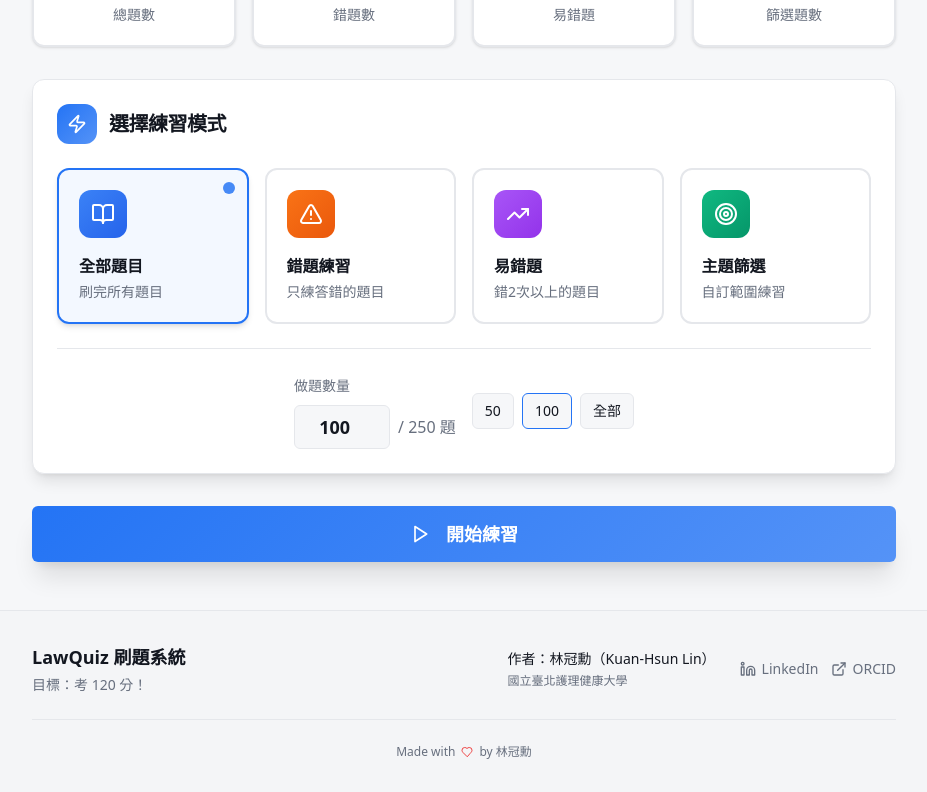
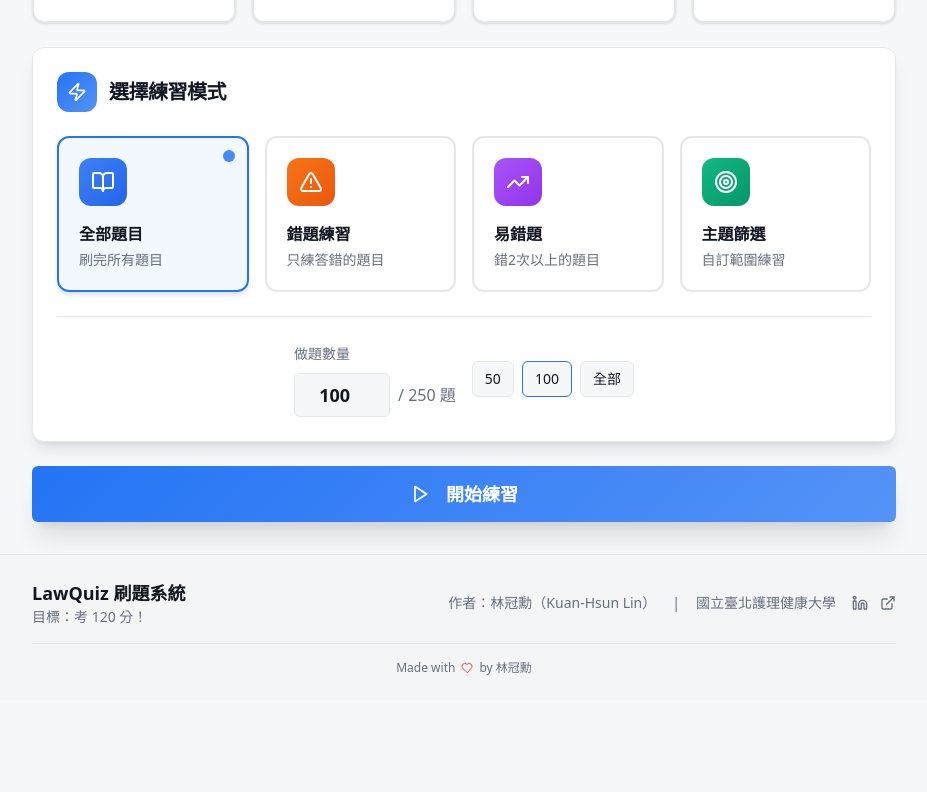
Before and after one commit to gslin1224/LawQuiz, a React (Vite) app: page / in a window 1280 px wide. Shown: the part 405-1197 px from the top of the page, without its empty margins (176-1103 px from the left). After the commit the page ends 1105 px from the top, so only its background shows below. Built offline with nearby package versions, Linux system fonts and the light colour scheme.

Commit message:
Improve footer layout and Home spacing

```diff
--- a/src/components/Footer.tsx
+++ b/src/components/Footer.tsx
@@ -2,46 +2,42 @@ import { Heart, Linkedin, ExternalLink } from 'lucide-react';
 
 export function Footer() {
   return (
-    <footer className="border-t bg-muted/50">
-      <div className="max-w-4xl mx-auto px-4 py-8">
-        <div className="flex flex-col md:flex-row items-center justify-between gap-6">
+    <footer className="border-t bg-muted/50 mt-auto">
+      <div className="max-w-4xl mx-auto px-4 py-6">
+        <div className="flex flex-col md:flex-row items-center justify-between gap-4">
           <div className="text-center md:text-left">
             <p className="font-semibold text-lg">LawQuiz 刷題系統</p>
-            <p className="text-sm text-muted-foreground mt-1">
+            <p className="text-sm text-muted-foreground">
               目標：考 120 分！
             </p>
           </div>
 
-          <div className="flex items-center gap-6">
-            <div className="text-sm text-muted-foreground">
-              <p className="font-medium text-foreground">作者：林冠勳（Kuan-Hsun Lin）</p>
-              <p className="text-xs mt-1">國立臺北護理健康大學</p>
-            </div>
-
+          <div className="flex items-center gap-4 text-sm text-muted-foreground">
+            <span>作者：林冠勳（Kuan-Hsun Lin）</span>
+            <span className="hidden md:inline">|</span>
+            <span className="hidden md:inline">國立臺北護理健康大學</span>
             <div className="flex items-center gap-3">
               <a
                 href="https://www.linkedin.com/in/khlin-ai"
                 target="_blank"
                 rel="noopener noreferrer"
-                className="flex items-center gap-1.5 text-sm text-muted-foreground hover:text-primary transition-colors"
+                className="flex items-center gap-1.5 hover:text-primary transition-colors"
               >
                 <Linkedin className="w-4 h-4" />
-                <span className="hidden sm:inline">LinkedIn</span>
               </a>
               <a
                 href="https://orcid.org/0009-0002-8058-073X"
                 target="_blank"
                 rel="noopener noreferrer"
-                className="flex items-center gap-1.5 text-sm text-muted-foreground hover:text-primary transition-colors"
+                className="flex items-center gap-1.5 hover:text-primary transition-colors"
               >
                 <ExternalLink className="w-4 h-4" />
-                <span className="hidden sm:inline">ORCID</span>
               </a>
             </div>
           </div>
         </div>
 
-        <div className="mt-6 pt-6 border-t text-center">
+        <div className="mt-4 pt-4 border-t text-center">
           <p className="text-xs text-muted-foreground flex items-center justify-center gap-1.5">
             Made with <Heart className="w-3 h-3 text-red-500" /> by 林冠勳
           </p>
--- a/src/components/Home.tsx
+++ b/src/components/Home.tsx
@@ -68,8 +68,8 @@ export function Home({ questions, onStartQuiz }: HomeProps) {
   ] as const;
 
   return (
-    <div className="bg-background">
-      <div className="max-w-4xl mx-auto px-4 py-12 space-y-8">
+    <div className="bg-background min-h-[calc(100vh-4rem)]">
+      <div className="max-w-4xl mx-auto px-4 py-8 space-y-6">
         {/* Header */}
         <div className="text-center space-y-4 animate-slide-up">
           <div className="inline-flex items-center gap-2 px-4 py-2 rounded-full bg-primary/10 text-primary text-sm font-medium">
```
Also changed, not shown: 5 other files (tests, documents, lock files or other folders).
